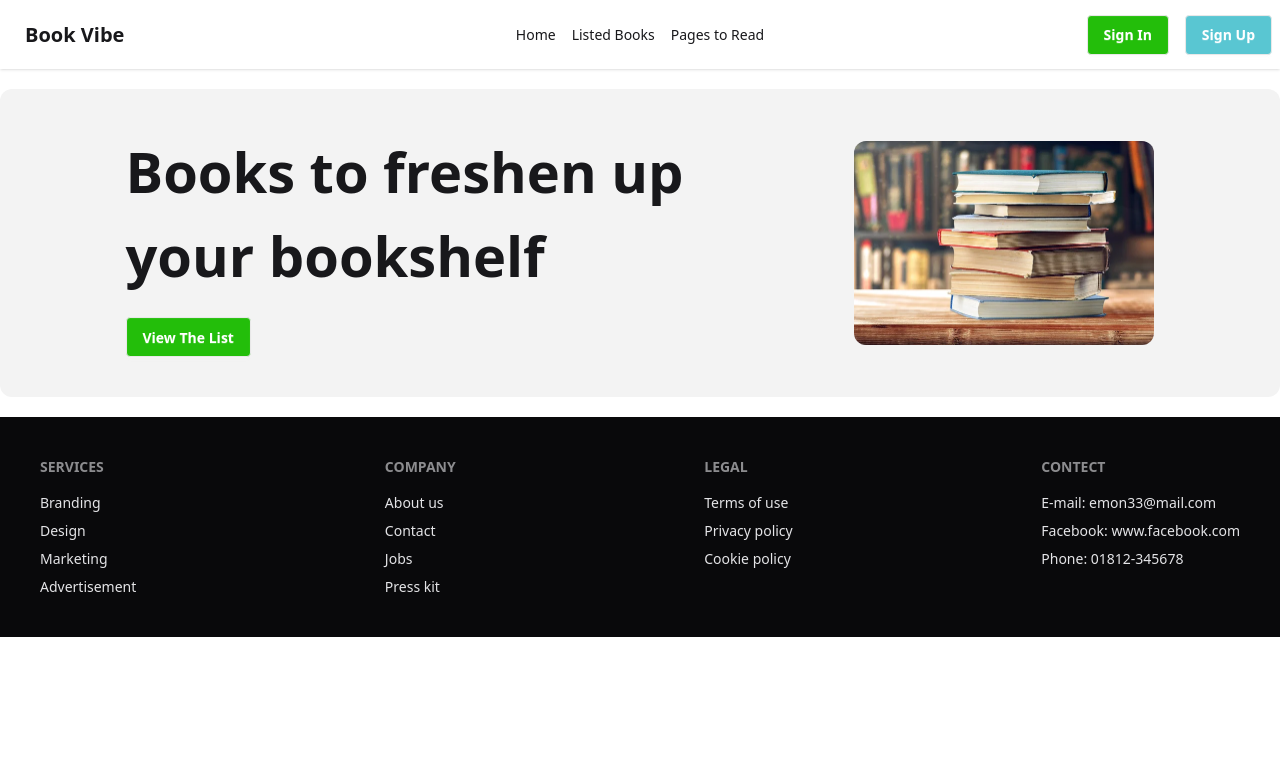
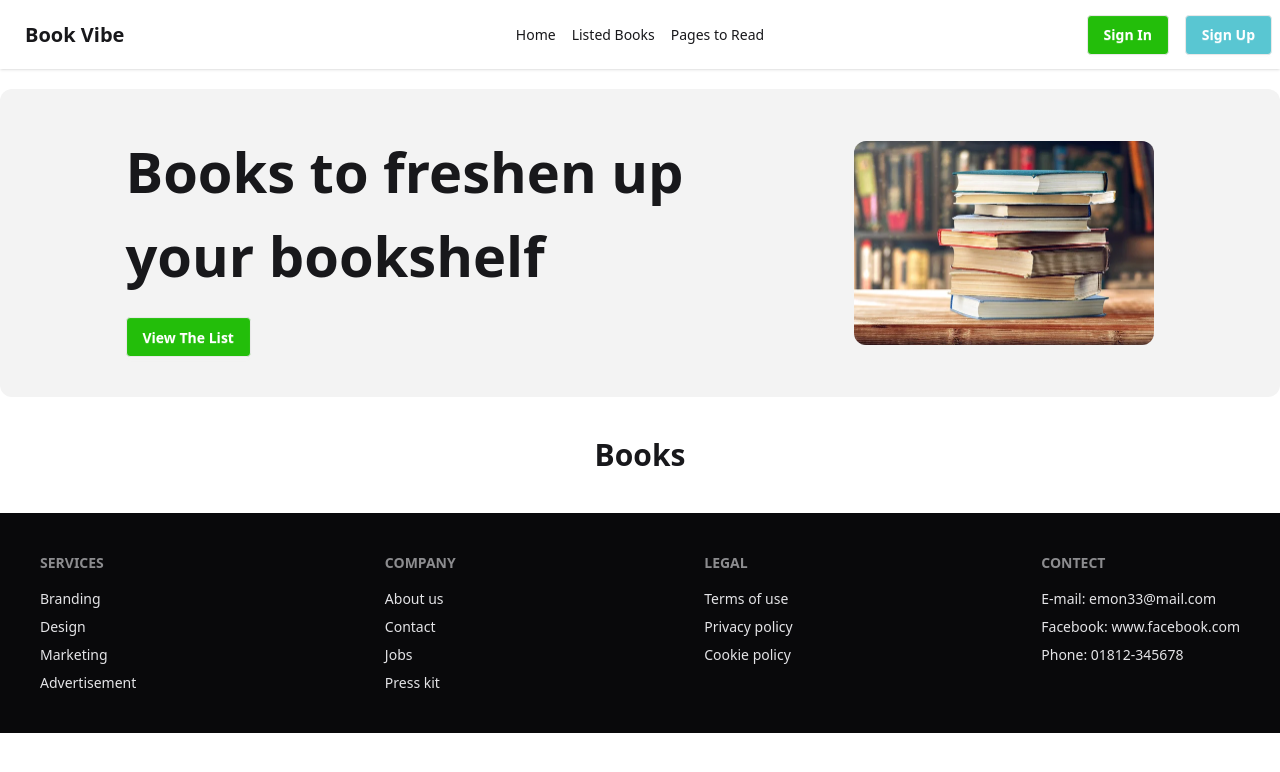
Before and after one commit to mohammademon393/react-book-vibe, a React (Vite) app: page / in a window 1280 px wide. Shown: the top 772 px of the page. Built offline with nearby package versions, Linux system fonts and the light colour scheme.

Commit message:
create two jsx component and distructaring books data

```diff
--- /dev/null
+++ b/src/Pages/Book/Book.jsx
@@ -0,0 +1,12 @@
+import React, { use } from 'react';
+
+const Book = ({ booksPromise }) => {
+
+    const bookData = use(booksPromise);
+    console.log(bookData);
+
+
+  return <div></div>;
+};
+
+export default Book;
--- /dev/null
+++ b/src/Pages/Books/Books.jsx
@@ -0,0 +1,17 @@
+import React, { Suspense } from 'react';
+import Book from '../Book/Book';
+
+const booksPromise = fetch('./books.json').then(res => res.json())
+
+const Books = () => {
+    return (
+        <div className='my-10'>
+            <h1 className='font-bold text-center text-3xl'>Books</h1>
+            <Suspense fallback={<span>Looding....</span>}>
+                <Book booksPromise={booksPromise}></Book>
+            </Suspense>
+        </div>
+    );
+};
+
+export default Books;
--- a/src/Pages/Home/Home.jsx
+++ b/src/Pages/Home/Home.jsx
@@ -1,10 +1,12 @@
 import React from 'react';
 import Banner from '../../Component/Header/Banner/Banner';
+import Books from '../Books/Books';
 
 const Home = () => {
     return (
         <div>
             <Banner></Banner>
+            <Books></Books>
         </div>
     );
 };
```
